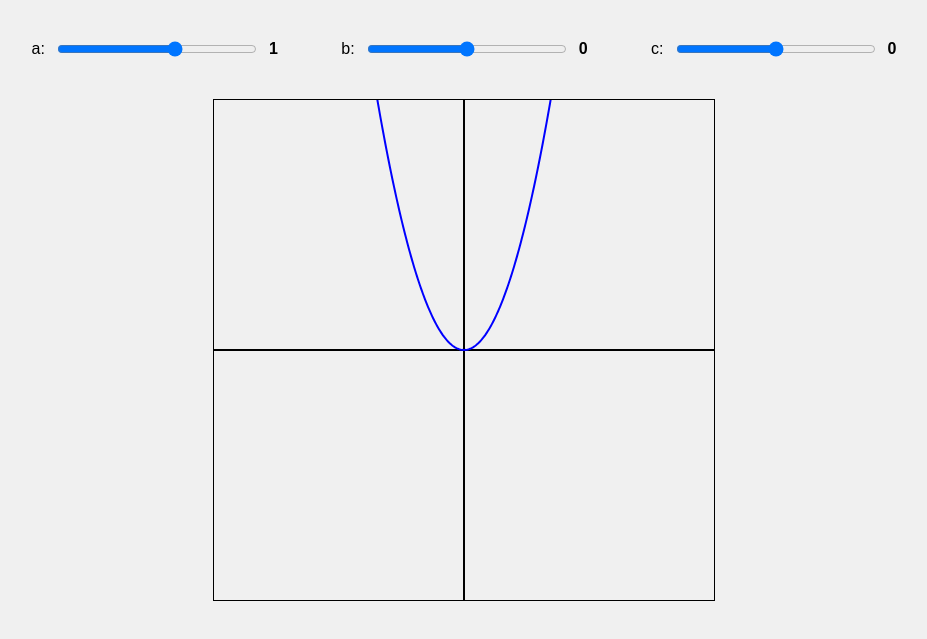
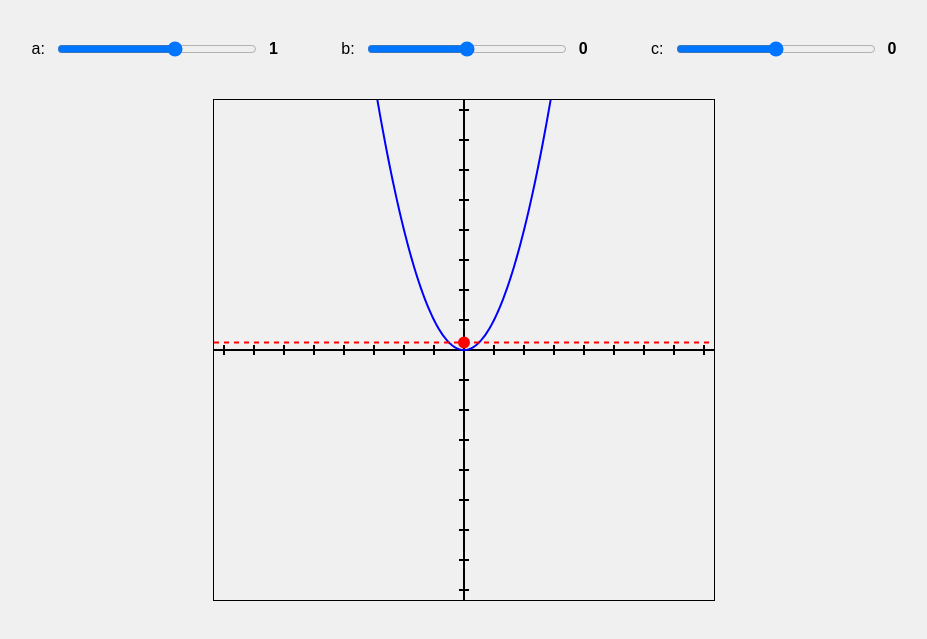
Before and after one commit to vkl/parabola, a plain HTML site: page index.html in a window 1280 px wide. Shown: the part 81-720 px from the top of the page, without its empty margins (176-1103 px from the left). Drawn offline with Linux system fonts and the light colour scheme.

Commit message:
Update index.html

```diff
--- a/index.html
+++ b/index.html
@@ -103,9 +103,26 @@
             ctx.lineWidth = 2;
             ctx.beginPath();
             ctx.moveTo(centerX, 0);
-            ctx.lineTo(centerX, canvas.height);
+            ctx.lineTo(centerX, canvas.height);  // y-axis
             ctx.moveTo(0, centerY);
-            ctx.lineTo(canvas.width, centerY);
+            ctx.lineTo(canvas.width, centerY);  // x-axis
+            ctx.stroke();
+
+            // Draw ticks on X-axis
+            for (let i = -10; i <= 10; i++) {
+                let tickX = centerX + i * scaleX;
+                ctx.moveTo(tickX, centerY - 5);
+                ctx.lineTo(tickX, centerY + 5);
+            }
+
+            // Draw ticks on Y-axis
+            for (let j = -10; j <= 10; j++) {
+                let tickY = centerY - j * scaleY;
+                ctx.moveTo(centerX - 5, tickY);
+                ctx.lineTo(centerX + 5, tickY);
+            }
+
+            ctx.strokeStyle = '#000'; // Reset color to black for axis ticks
             ctx.stroke();
 
             // Plot the parabola
@@ -120,6 +137,28 @@
             }
 
             ctx.strokeStyle = 'blue';
+            ctx.stroke();
+
+            // Calculate the focus and directrix
+            const h = -b / (2 * a); // Focus x-coordinate
+            const k = (1 - b * b) / (4 * a); // Focus y-coordinate and directrix (y = k)
+
+            // Draw the directrix (red dashed line)
+            ctx.setLineDash([5, 5]);  // Dashed line for directrix
+            const directrixY = centerY - k * scaleY;
+            ctx.beginPath();
+            ctx.moveTo(0, directrixY);
+            ctx.lineTo(canvas.width, directrixY);
+            ctx.strokeStyle = 'red';
+            ctx.stroke();
+            ctx.setLineDash([]);  // Reset dashed line style
+
+            // Draw the focus point (red dot)
+            ctx.beginPath();
+            ctx.arc(centerX + h * scaleX, centerY - k * scaleY, 5, 0, Math.PI * 2);
+            ctx.fillStyle = 'red';
+            ctx.fill();
+            ctx.strokeStyle = 'red';
             ctx.stroke();
         }
 
```
